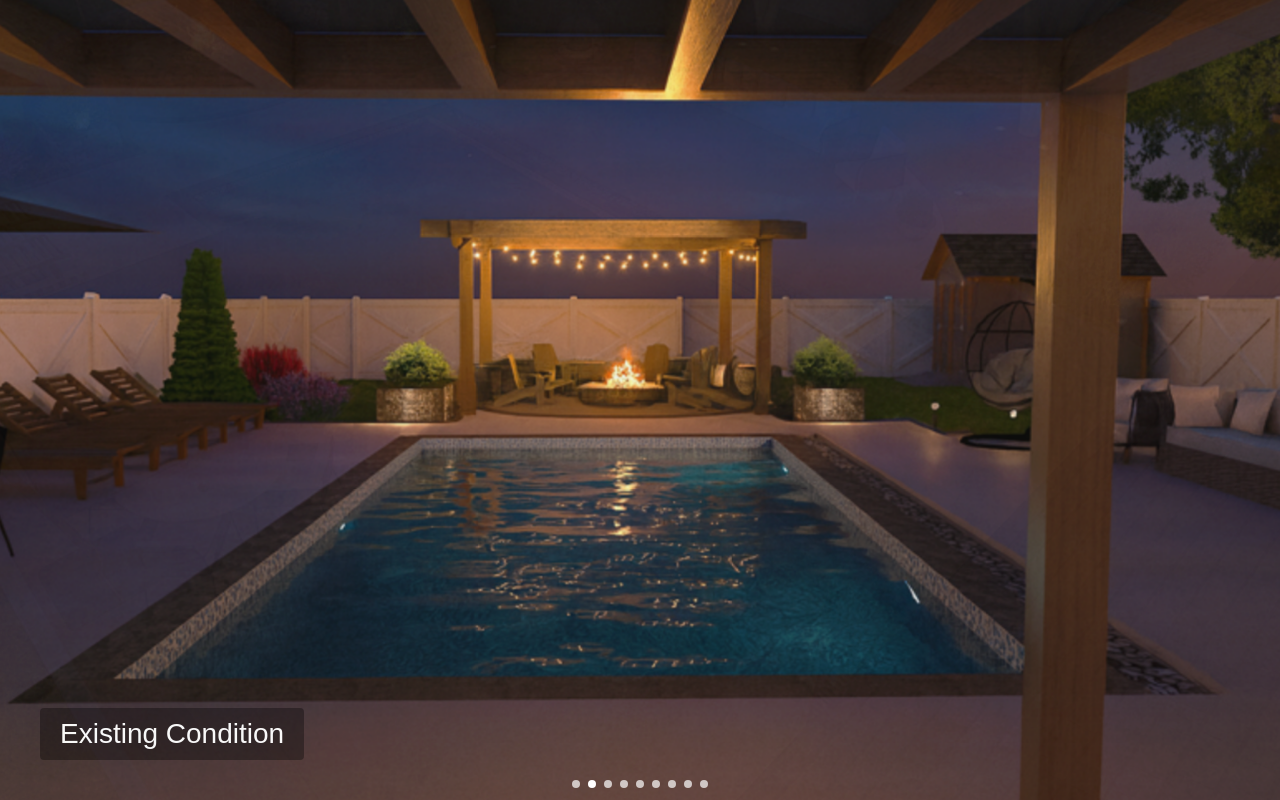
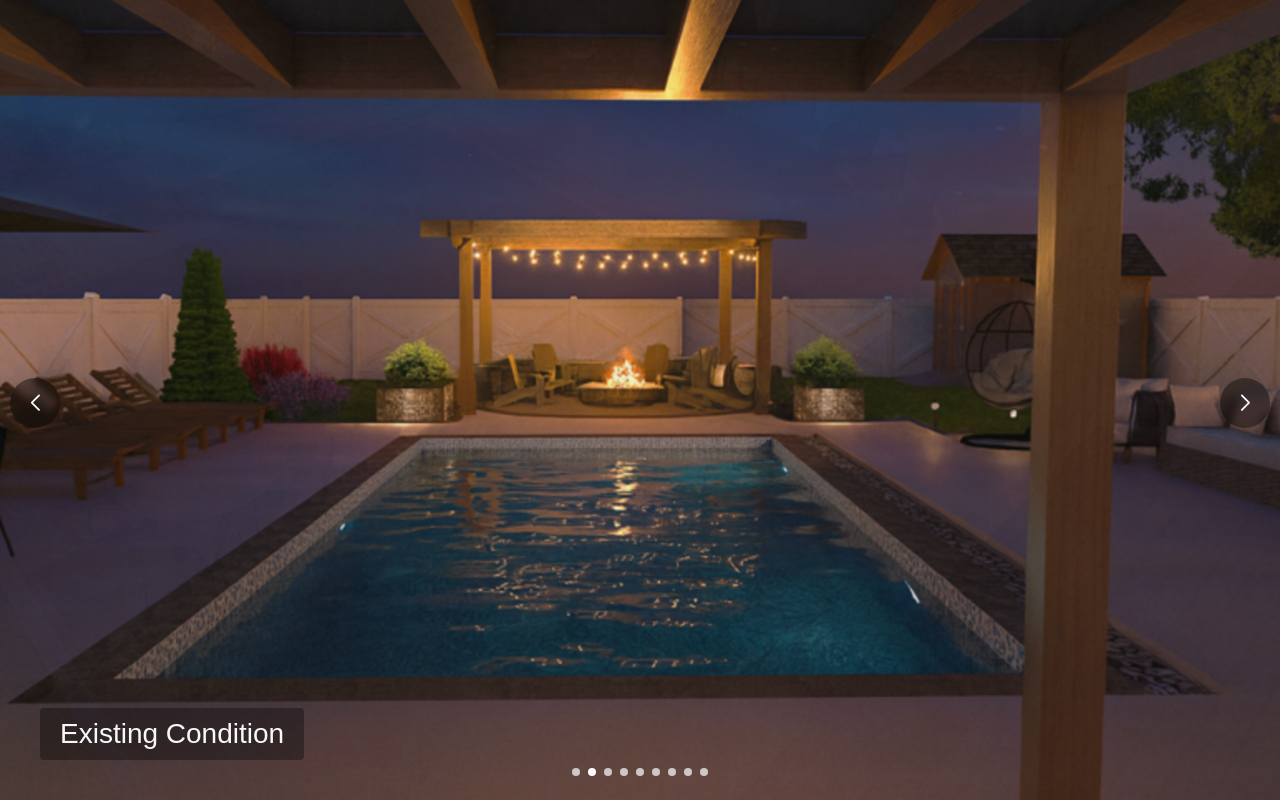
Before and after one commit to EmoryServicesDesigns/emory-slider-landscape-01, a plain HTML site: page index.html in a window 1280 px wide. Drawn offline with nearby package versions, Linux system fonts and the light colour scheme.

Commit message:
Update index.html

```diff
--- a/index.html
+++ b/index.html
@@ -13,15 +13,19 @@
       margin: 0;
       padding: 0;
       height: 100%;
-  overflow: hidden; /* prevents scrolling */
+      overflow: hidden;
       background: transparent;
-
       font-family: Arial, sans-serif;
     }
 
     .swiper {
       width: 100%;
-  height: 100%; /* FULL iframe height */
+      height: 100%;
+    }
+
+    .swiper-wrapper,
+    .swiper-slide {
+      height: 100%;
     }
 
     .swiper-slide {
@@ -52,6 +56,10 @@
       border-radius: 4px;
     }
 
+    .swiper-pagination {
+      bottom: 20px !important;
+    }
+
     .swiper-pagination-bullet {
       background: white;
       opacity: 0.7;
@@ -59,6 +67,23 @@
 
     .swiper-pagination-bullet-active {
       opacity: 1;
+    }
+
+    /* ARROWS */
+    .swiper-button-next,
+    .swiper-button-prev {
+      color: white;
+      width: 50px;
+      height: 50px;
+      background: rgba(0,0,0,0.4);
+      border-radius: 50%;
+      backdrop-filter: blur(4px);
+    }
+
+    .swiper-button-next::after,
+    .swiper-button-prev::after {
+      font-size: 16px;
+      font-weight: bold;
     }
   </style>
 </head>
@@ -109,8 +134,13 @@
 
   </div>
 
-  <!-- pagination dots -->
+  <!-- Pagination -->
   <div class="swiper-pagination"></div>
+
+  <!-- Arrows -->
+  <div class="swiper-button-prev"></div>
+  <div class="swiper-button-next"></div>
+
 </div>
 
 <!-- Swiper JS -->
@@ -131,6 +161,10 @@
       el: '.swiper-pagination',
       clickable: true,
     },
+    navigation: {
+      nextEl: '.swiper-button-next',
+      prevEl: '.swiper-button-prev',
+    },
   });
 </script>
 
```
Lines whose indentation alone changed are shown as unchanged.
